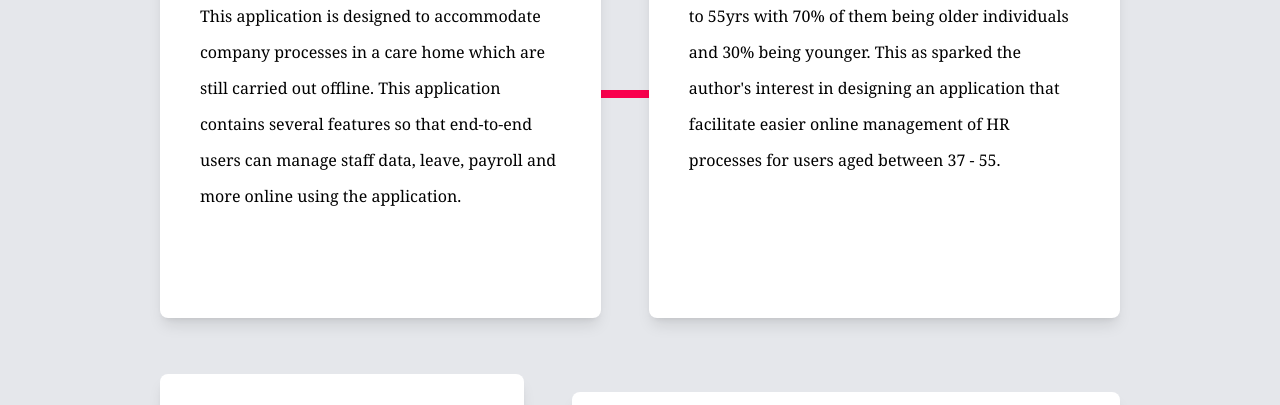
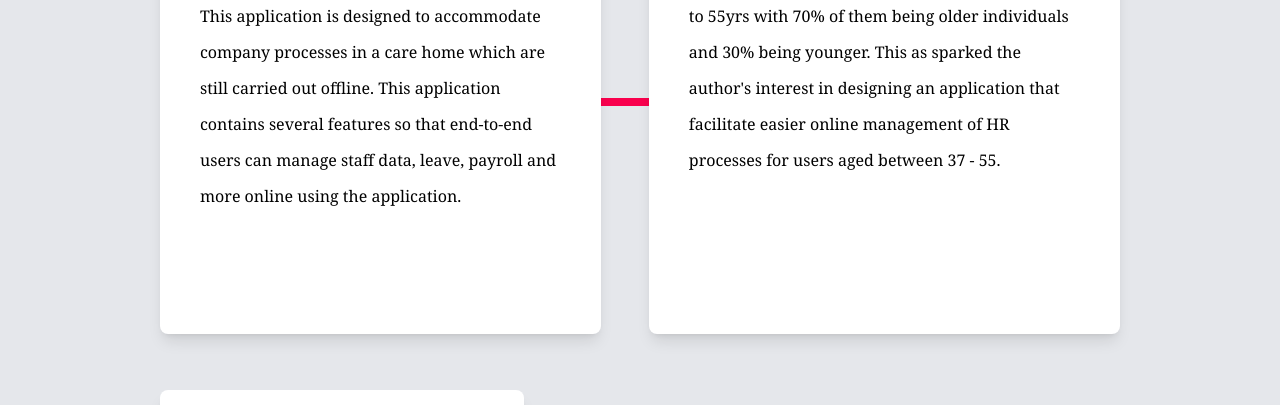
Before and after one commit to levyngrey/portfolio-website, a plain HTML site: page casestudy.html in a window 1280 px wide. Shown: the part 230-635 px from the top of the page. Drawn offline with nearby package versions, Linux system fonts and the light colour scheme.

Commit message:
Update casestudy.html

```diff
--- a/casestudy.html
+++ b/casestudy.html
@@ -31,14 +31,14 @@
           <!-- Showcase -->
           <section id="case" class="bg-gray-200 relative z-[-2]">
             <div class="flex flex-col items-center justify-center space-y-12 p-6 px-8 py-7 max-w-5xl mx-auto md:flex-row md:space-y-0 md:space-x-12 leading-9">
-              <div class="bg-white rounded-lg shadow-lg border-1 border-gray-200 p-10 h-[28rem]">
+              <div class="bg-white rounded-lg shadow-lg border-1 border-gray-200 p-10 h-[29rem]">
               <h1 class="text-3xl mb-4 font-sans">Case Study: HR System Platform</h1>
               <P class="font-serif text-md">This application is designed to accommodate company processes in a care home which are still carried out offline. This application contains several features so that end-to-end users can manage staff data, leave, payroll and more online using the application. </P>
               </div>
 
               <div class="hidden md:block absolute w-64 top-50 left-50 bg-[#f9004d] z-[-1] h-2"></div>
 
-              <div class="bg-white rounded-lg shadow-lg border-1 border-gray-200 p-10 h-[28rem]">
+              <div class="bg-white rounded-lg shadow-lg border-1 border-gray-200 p-10 h-[29rem]">
               <h2 class="text-3xl mb-4  font-sans">Background</h2>
               <p class="font-serif">In the care home, the Staff are aged between 24yrs to 55yrs with 70% of them being older individuals and 30% being younger.
                 This as sparked the author's interest in designing an application that facilitate easier online management of HR processes for users aged between 37 - 55.</p>
```
